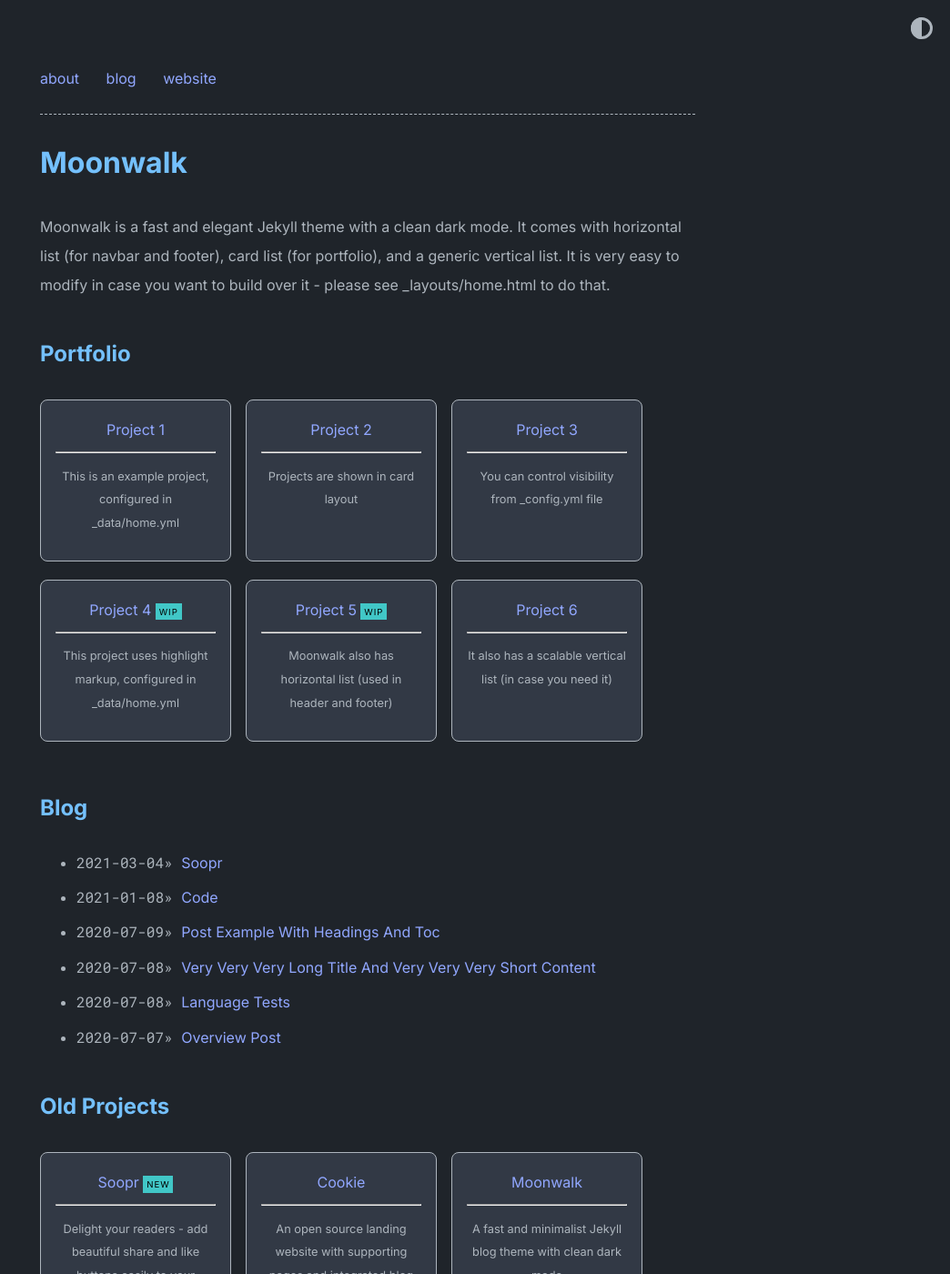
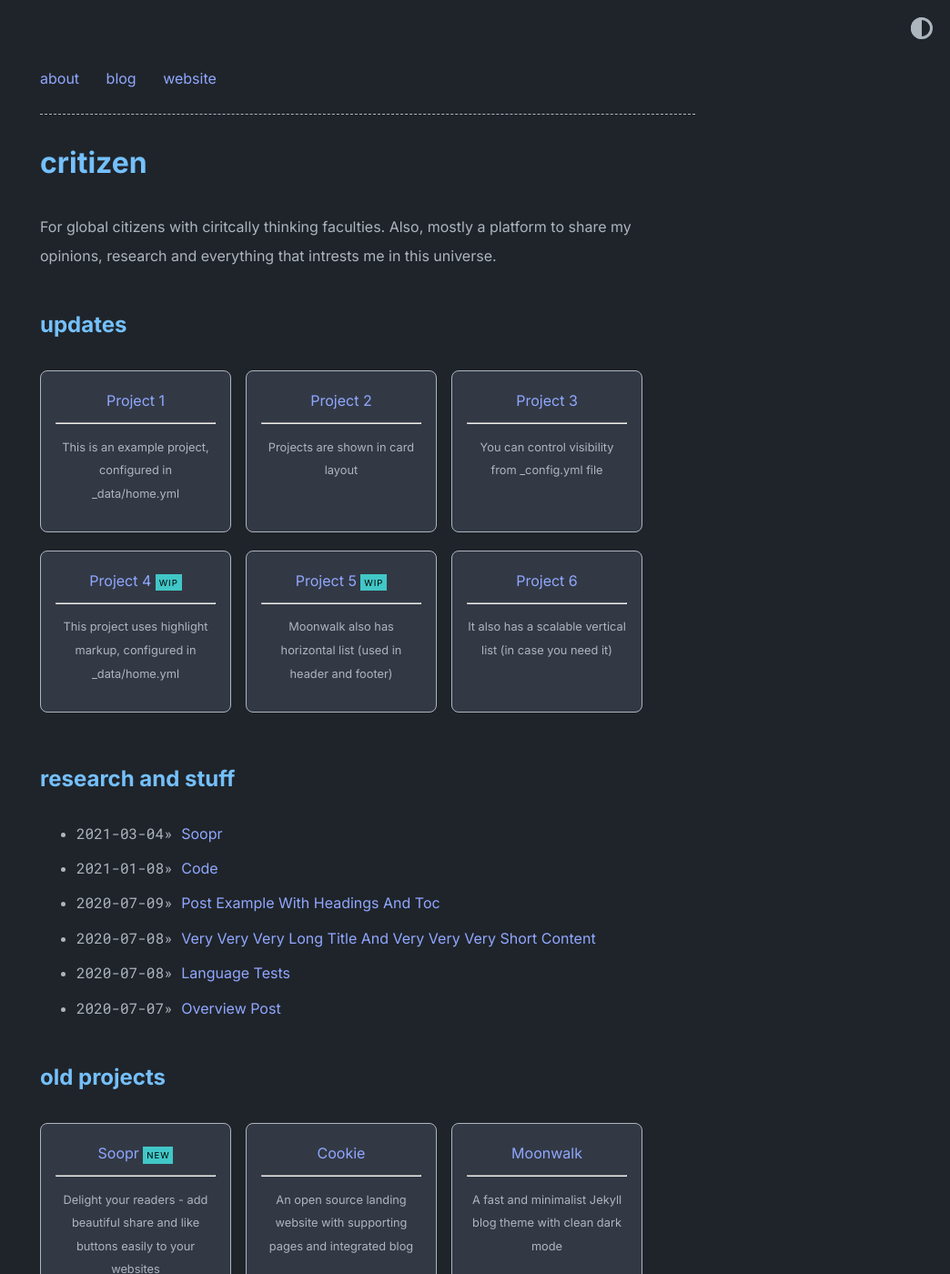
Before and after one commit to ghegde05/critizen.in, a Jekyll site: the page built from index.md, in a window 1280 px wide and 1400 px high. Shown: the whole window at 91% size, without its empty margins (236-1280 px from the left). Built offline with Jekyll 4.4.1, drawn with Linux system fonts in a browser that asks for light colours; some of the changed text lies outside the part shown.

Commit message:
Update _config.yml
Updated site configuration details including title, author, and description.

```diff
--- a/_config.yml
+++ b/_config.yml
@@ -1,16 +1,16 @@
-title: Moonwalk
-author: Abhinav Saxena
-url: https://www.abhinavsaxena.com/moonwalk # root address of the site
+title: critizen
+author: ganesh hegde
+url: https://www.critizen.in # root address of the site
 description: > # description of the site (multiple lines allowed)
-  Moonwalk is a fast and elegant Jekyll theme with a clean dark mode. It comes with horizontal list (for navbar and footer), card list (for portfolio), and a generic vertical list. It is very easy to modify in case you want to build over it - please see _layouts/home.html to do that.
+  For global citizens with ciritcally thinking faculties. Also, mostly a platform to share my opinions, research and everything that intrests me in this universe.
 
 permalink: /:slug
 
 favicon: "./logo.png" # relative path to site's favicon
 
-twitter:
-    username: abhinav # update or delete this
-    card: summary_large_image
+#twitter:
+ #   username: abhinav # update or delete this
+  #  card: summary_large_image
 
 #theme: moonwalk # if you are using GitHub Pages, change it to remote_theme: abhinavs/moonwalk
 remote_theme: abhinavs/moonwalk
@@ -33,10 +33,10 @@ theme_config:
   show_tags: true # show tags in a blog posts
   # options for "home" page
   home:
-    title_projects: Portfolio
-    title_misc_list: Details
-    title_blog: Blog
-    title_old_projects: Old Projects
+    title_projects: updates
+    title_misc_list: recommondations
+    title_blog: research and stuff
+    title_old_projects: old projects
 
 soopr:
   publish_token: "" # sign up at https://www.soopr.co to get your publish token and personalize share and reaction options
```
